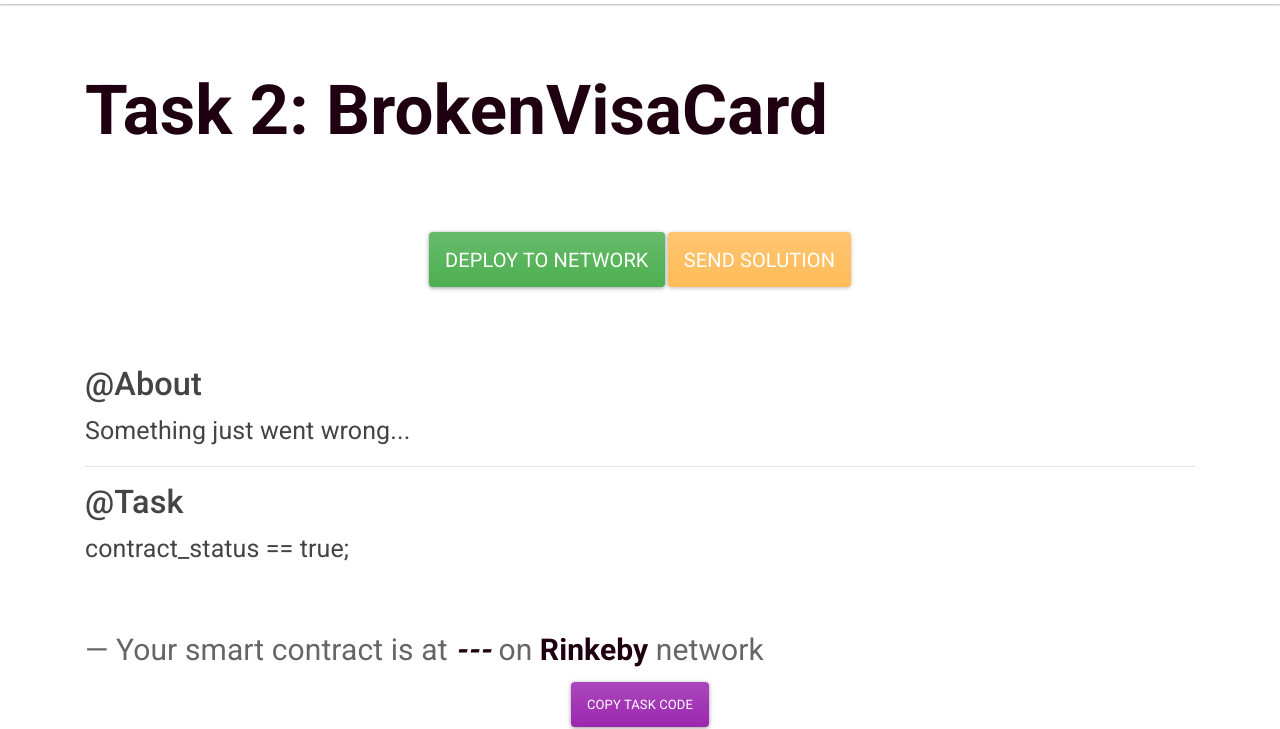
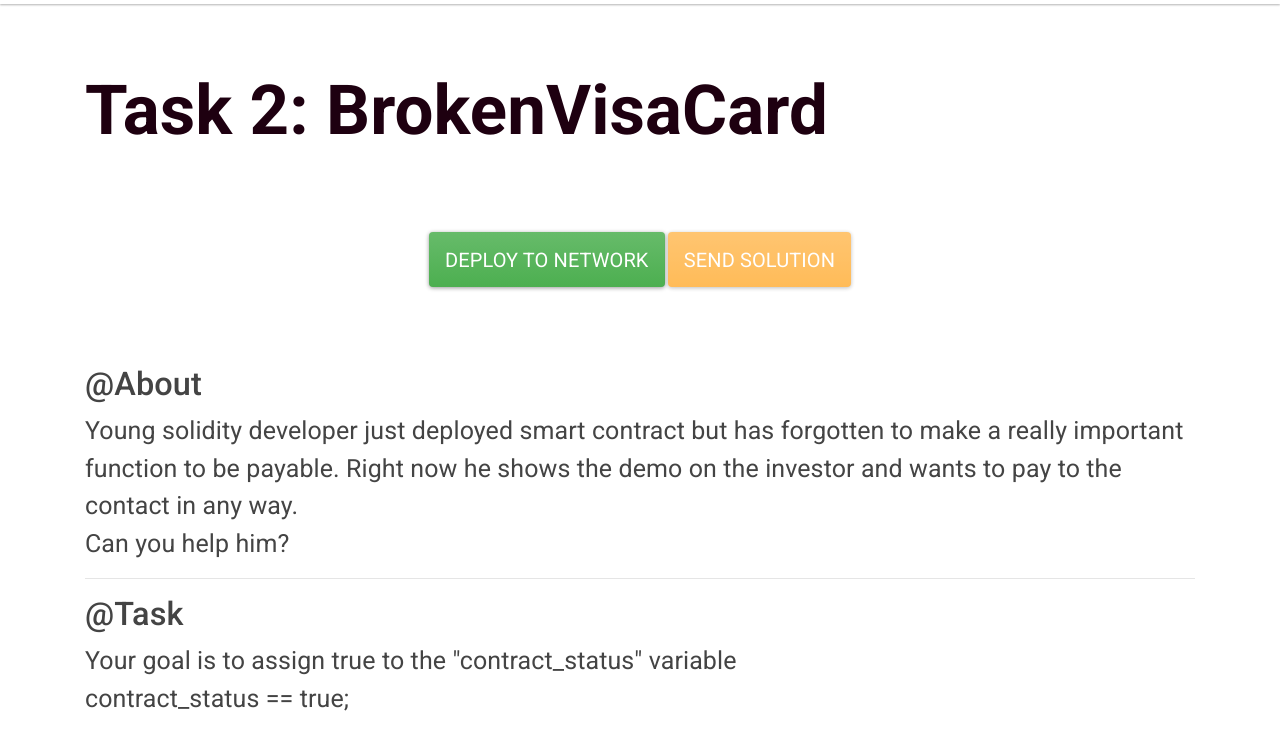
Before and after one commit to BANKEX/hackathon-ctf, a plain HTML site: page docs/nav/tasks2.html in a window 1280 px wide. Shown: the part 87-816 px from the top of the page. Drawn offline with nearby package versions, Linux system fonts and the light colour scheme.

Commit message:
Update task2 description

```diff
--- a/docs/nav/tasks2.html
+++ b/docs/nav/tasks2.html
@@ -70,10 +70,12 @@
       <h1>@About</h1>
 
       <blockquote style="font-size: 40px " class="blockquote">
-        <p style="font-size: 25px " class="mb-0">Something just went wrong...</p>
+        <p style="font-size: 25px " class="mb-0">Young solidity developer just deployed smart contract but has forgotten to make a really important function to be payable. Right now he shows the demo on the investor and wants to pay to the contact in any way.</p>
+        <p style="font-size: 25px " class="mb-0">Can you help him?</p>
         <hr>
         <h1>@Task</h1>
 
+        <p style="font-size: 25px " class="mb-0">Your goal is to assign true to the "contract_status" variable</p>
         <p style="font-size: 25px " class="mb-0">contract_status == true;</p>
 
         <br>
```
